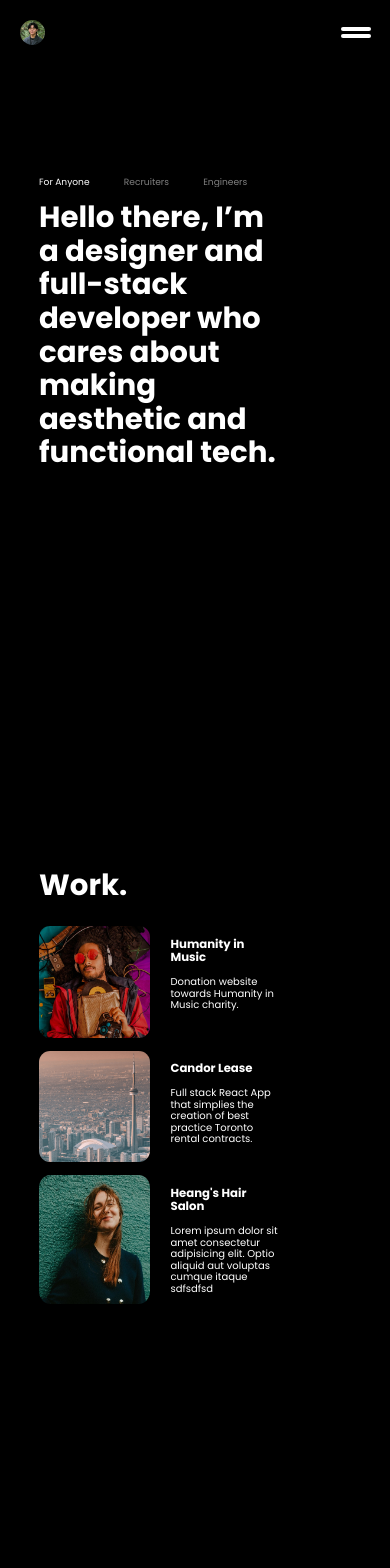
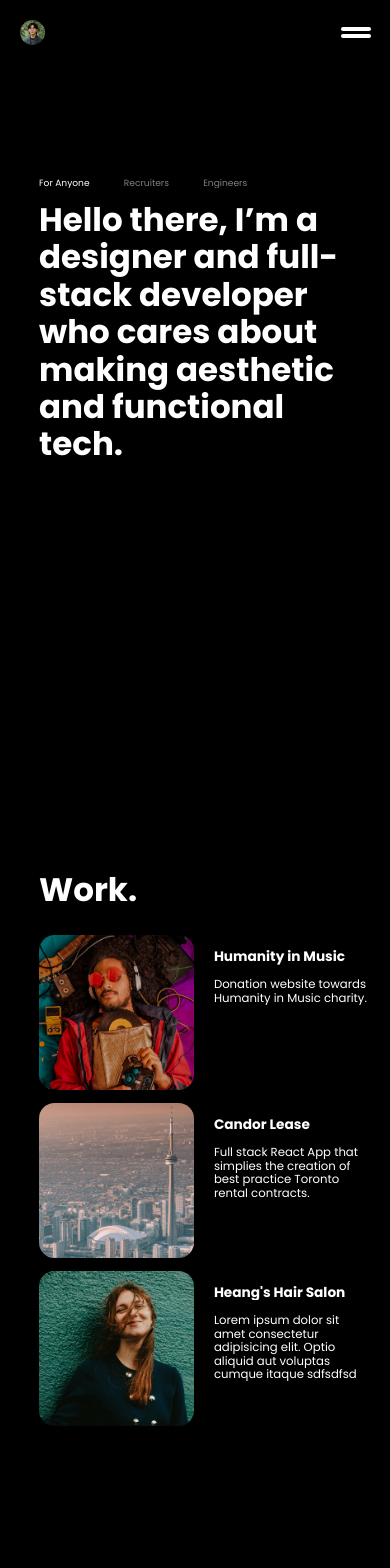
Before and after one commit to wajeff/portfolio-website, a React (Vite) app: page / in a window 390 px wide. Shown: the top 1568 px of the page. Built offline with nearby package versions, Linux system fonts and the light colour scheme.

Commit message:
Created css variables root file
Changed mobile text media queries to root variables

```diff
--- a/src/App.jsx
+++ b/src/App.jsx
@@ -11,6 +11,7 @@ import Hero from './components/Hero/Hero'
 import MobileNav from './components/MobileNav/MobileNav';
 import Work from './components/Work/Work';
 import Values from './components/Values/Values';
+import './styles/variables.css';
 
 
 function App() {
--- a/src/components/Hero/Hero.module.css
+++ b/src/components/Hero/Hero.module.css
@@ -93,7 +93,7 @@ animation-delay: 2.4s;
         min-width: 100vw;
         margin-left: 0;
     }
-    .hero__paragraph{
+    .hero__header{
         width: 80%;
     }
     .hero__list{
@@ -106,11 +106,11 @@ animation-delay: 2.4s;
         padding-left:3rem;
         width: 100vw;
         margin-left: 0;
-        font-size:12px;
 
     }
-    .hero__paragraph{
-        min-width:85%;
+    .hero__header{
+        min-width:95%;
+
     }
     .hero__list{
         min-width:60%;
@@ -120,7 +120,7 @@ animation-delay: 2.4s;
         gap:.5rem;
     }
     .hero__header{
-        font-size: 2.25rem;
+        font-size: var(--mobile-header-text);
     }
     .hero__list-item{
         font-size:.7rem;
--- a/src/components/Values/Values.module.css
+++ b/src/components/Values/Values.module.css
@@ -5,7 +5,6 @@
     margin-left: 30vw;
     padding-right: 1%;
     flex-direction: column;
-
 }
 
 .values__title-container{
@@ -41,6 +40,10 @@
 @media (max-width: 550px){
     .values{
         margin-left: 3rem;
+        max-width: 95%;
+    }
+    .values__title{
+        font-size:var(--mobile-header-text);
     }
 
 }
--- a/src/components/Work/Work.module.css
+++ b/src/components/Work/Work.module.css
@@ -48,8 +48,11 @@
         margin-left: 0;
         font-size:10px;
     }
+    .work__container{
+        max-width:95%;
+    }
     .work__title{
-        font-size: 2.25rem;
+        font-size: var(--mobile-header-text);
     }
     .work__works-image {
         flex:.5 1;
@@ -58,6 +61,7 @@
     .work__works-description{
         flex:.5;
         overflow: hidden;
+        font-size:var(--mobile-paragraph-text);
 
     }
 }
--- /dev/null
+++ b/src/styles/variables.css
@@ -0,0 +1,4 @@
+:root {
+    --mobile-paragraph-text: .9rem;
+    --mobile-header-text: 2.5rem;
+}
```
